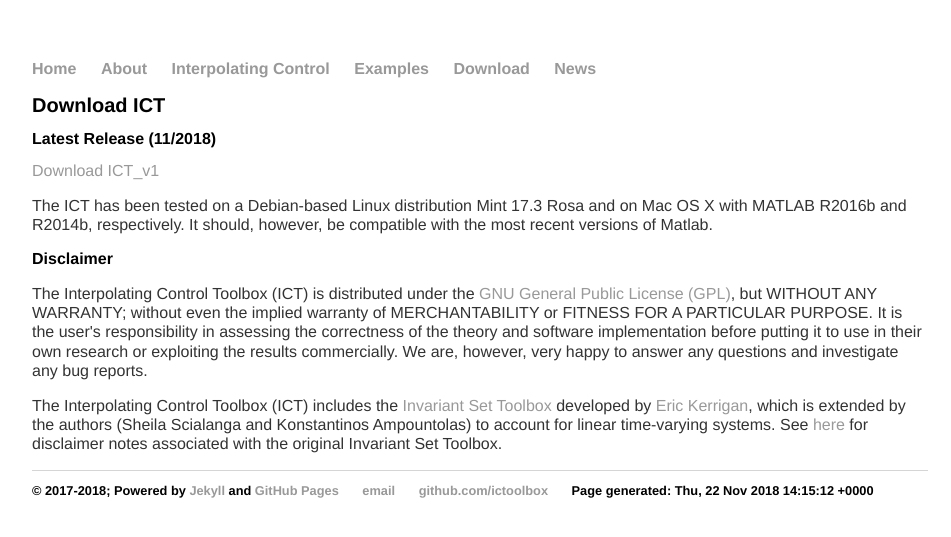
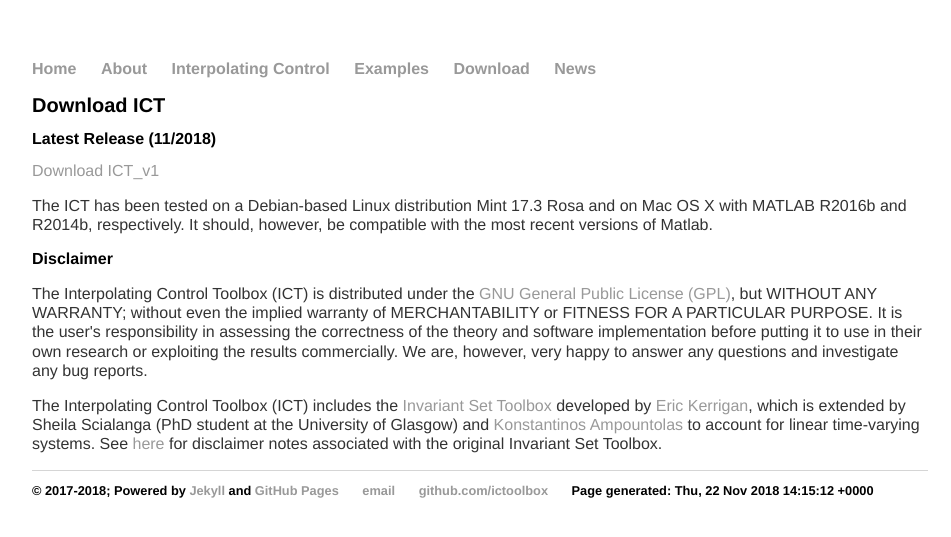
Before and after one commit to ICToolbox/ictoolbox.github.io, a Jekyll site: the page built from download/index.html, in a window 1280 px wide. Shown: the top 537 px of the page, without its empty margins (160-1111 px from the left). Built offline with Jekyll 4.4.1, drawn with Linux system fonts in a browser that asks for light colours.

Commit message:
Update index.html

```diff
--- a/download/index.html
+++ b/download/index.html
@@ -19,7 +19,8 @@ results commercially. We are, however, very happy to answer any questions and in
 
 <p>The Interpolating Control Toolbox (ICT) includes the <a href="http://www-control.eng.cam.ac.uk/eck21/matlab/invsetbox/">
 Invariant Set Toolbox</a> developed by <a href="http://www.imperial.ac.uk/people/e.kerrigan">Eric Kerrigan</a>,
-which is extended by the authors (Sheila Scialanga and Konstantinos Ampountolas) to account for linear time-varying systems. See <a href="http://www-control.eng.cam.ac.uk/eck21/matlab/invsetbox/">here</a>
+which is extended by Sheila Scialanga (PhD student at the University of Glasgow) and
+	<a href="http://www.gla.ac.uk/schools/engineering/staff/konstantinosampountolas/">Konstantinos Ampountolas</a> to account for linear time-varying systems. See <a href="http://www-control.eng.cam.ac.uk/eck21/matlab/invsetbox/">here</a>
 for disclaimer notes associated with the original Invariant Set Toolbox.</p>
 
 </div><!-- /.blurb -->
```
